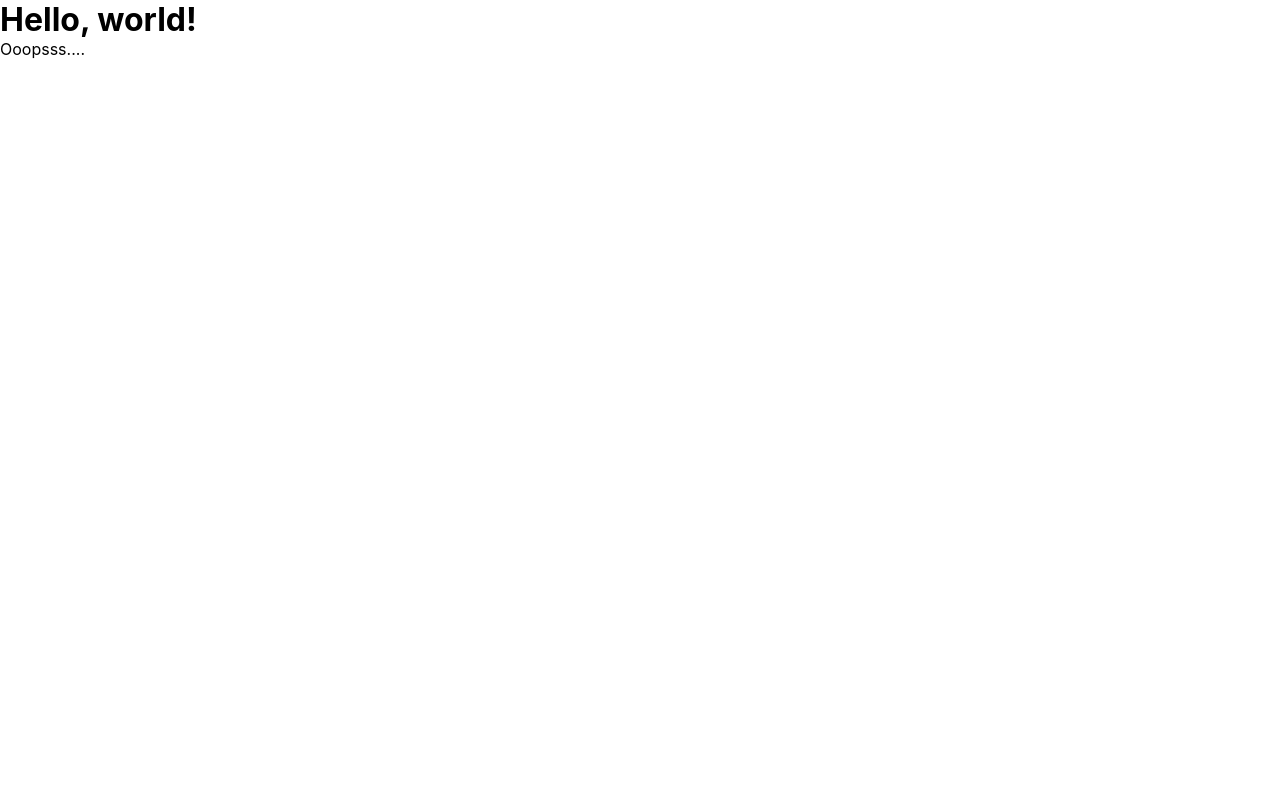
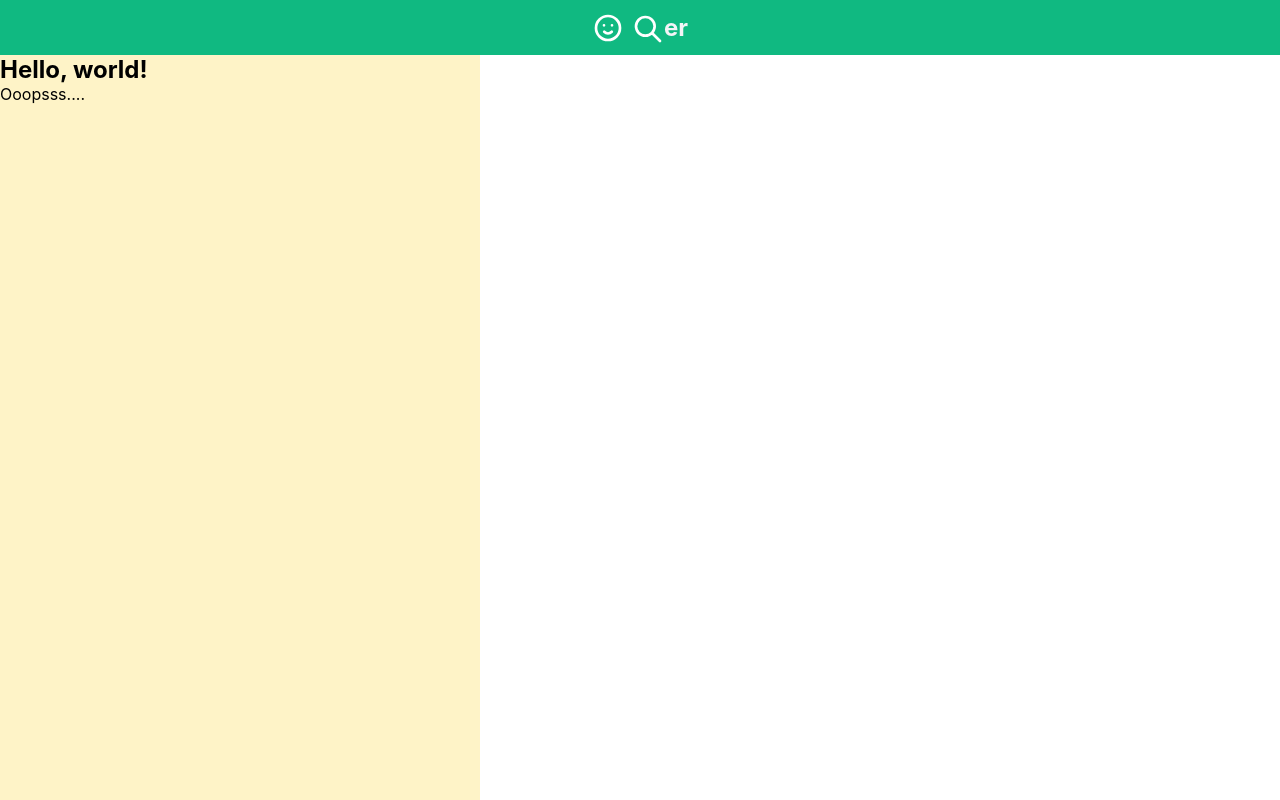
Before and after one commit to Fanadillah/emoji-searcher-react, a React (Create React App) app: page / in a window 1280 px wide. Built offline with nearby package versions, Linux system fonts and the light colour scheme; no server answers.

Commit message:
make module

```diff
--- a/src/App.js
+++ b/src/App.js
@@ -1,5 +1,8 @@
 import { useState, useEffect } from "react";
 import axios from "axios";
+
+import Navbar from "./components/Navbar";
+import Container from "./components/Container";
 
 function App() {
   const [emojisData, setEmojisData] = useState([])
@@ -29,13 +32,16 @@ function App() {
 
 
   return (
-    <div>
+    <>
+      <Navbar />
+      <Container>
       <h1>Hello, world!</h1>
       {loading && <p>Loading....</p>}
       {error && <p>Ooopsss....</p>}
       {emojisData.length > 0 && <p>Emojis Data sukses!</p>}
+      </Container>
 
-    </div>
+    </>
   );
 }
 
--- /dev/null
+++ b/src/components/Container/Container.module.css
@@ -0,0 +1,9 @@
+.container {
+    display: flex;
+    flex-direction: column;
+
+    min-height: calc(100vh - 55px);
+    max-width: 480px;
+    padding: 0 auto;
+    background-color: var(--main-container-color);
+}
--- /dev/null
+++ b/src/components/Container/index.jsx
@@ -0,0 +1,17 @@
+import PropTypes from "prop-types";
+
+import styles from "./Container.module.css";
+
+const Container = ({ children}) => {
+    return (
+        <section className={styles.container}>
+            {children}
+        </section>
+    )
+}
+
+Container.propTypes = {
+    children: PropTypes.node
+}
+
+export default Container;
--- /dev/null
+++ b/src/components/Navbar/Navbar.module.css
@@ -0,0 +1,22 @@
+.nav {
+    display:  flex;
+    justify-content: center;
+    align-items: center;
+
+    text-align: center;
+
+    background-color: var(--main-background-color);
+    padding: 0 16px;
+    height: 55px;
+}
+
+.navTitle {
+    color: var(--secondary-font-color);
+    font-size: 24px;
+    font-weight: bold;
+}
+
+.navIcon {
+    height: 32px;
+    width: 32px;
+}
--- /dev/null
+++ b/src/components/Navbar/index.jsx
@@ -0,0 +1,17 @@
+import styles from './Navbar.module.css'
+
+import searchIcon from '../../assets/search-icon.svg'
+import emojiIcon from '../../assets/emoji-icon.svg'
+
+const Navbar = () => {
+    return (
+        <nav className={styles.nav}>
+            <img style={{ marginRight: 8 }} className={styles.navIcon} src={emojiIcon} alt="emoji icon"/>
+            <img style={{ marginTop: 3 }} className={styles.navIcon} src={searchIcon} alt="search icon"/>
+            <span className={styles.navTitle}> er </span>
+        </nav>
+    )
+
+}
+
+export default Navbar
```
Also changed, not shown: 1 other file (tests, documents, lock files or other folders).
